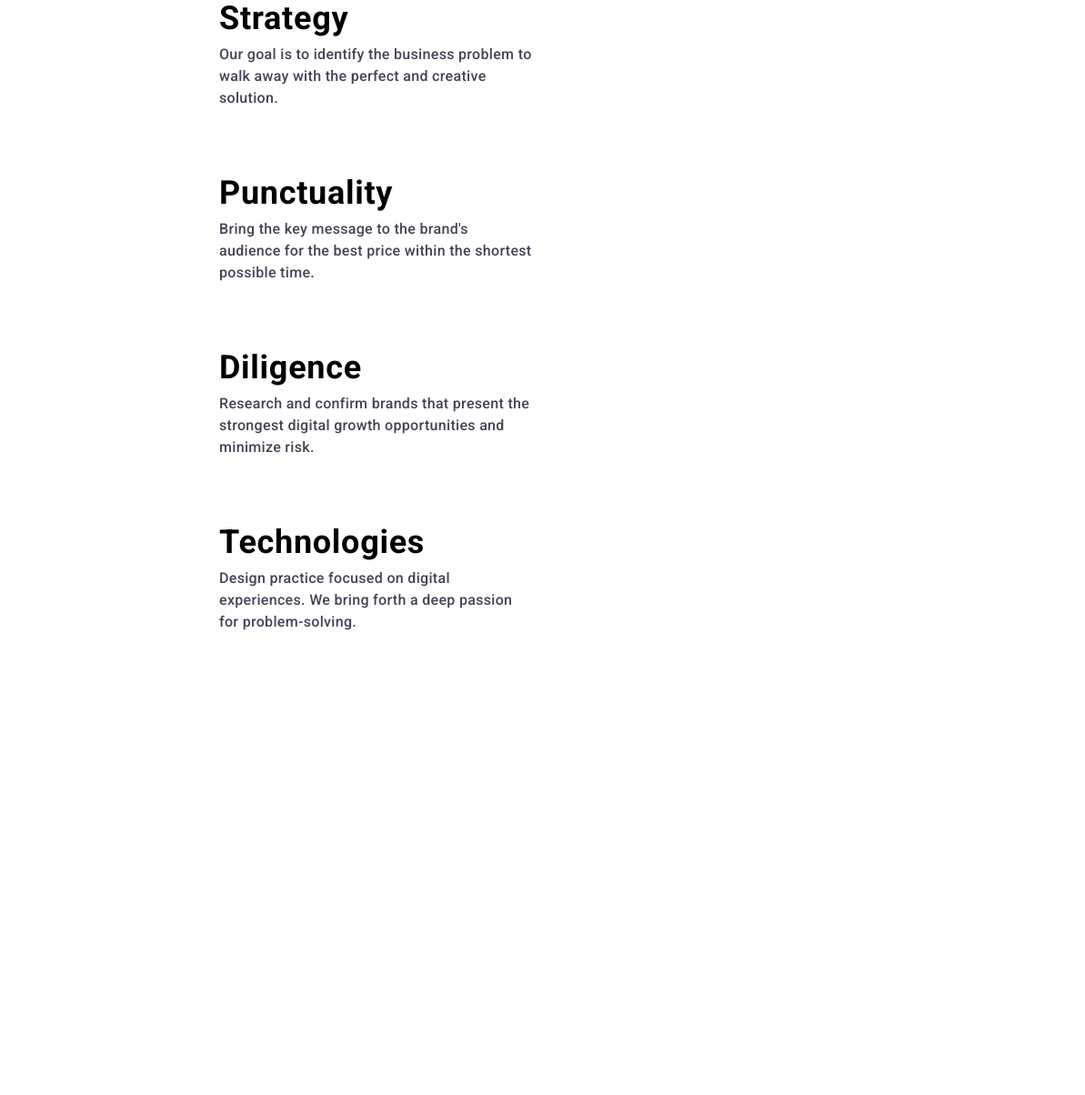
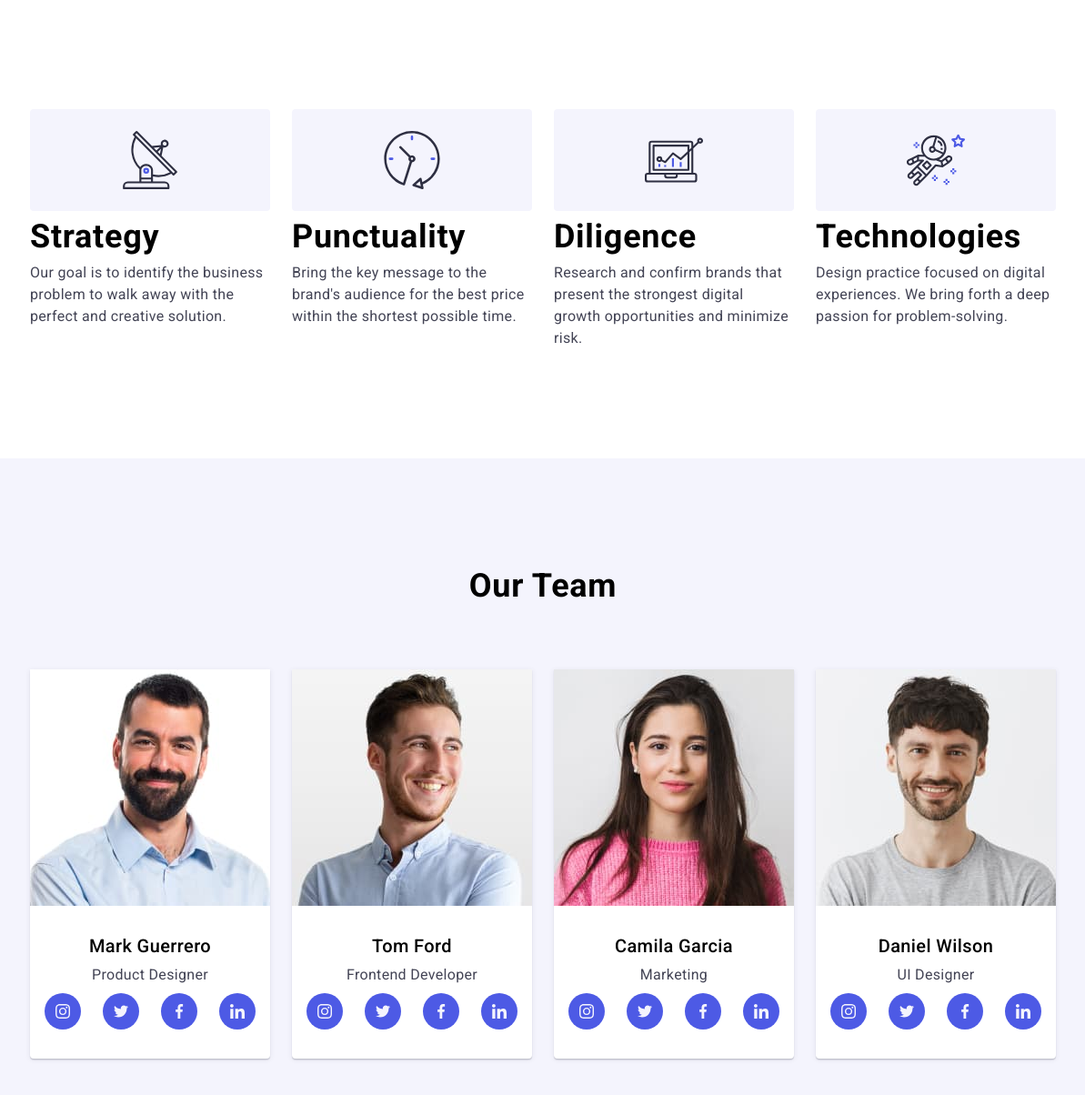
Before and after one commit to AndrewVgsoh/goit-markup-hw-06, a plain HTML site: page index.html in a window 1536 px wide. Shown: the whole page at 91% size, without its empty margins (171-1364 px from the left). Before the commit the page ends 800 px from the top, so only its background shows below. Drawn offline with nearby package versions, Linux system fonts and the light colour scheme.

Commit message:
hw6
features & team

```diff
--- a/css/media.css
+++ b/css/media.css
@@ -5,17 +5,67 @@
     .features .feat-ul {
         max-width: 396px;
     }
+    .features-ul {
+        margin: 96px 16px;
+    }
+    .team-ul {
+        max-width: 264px;
+    }
+    .team-participant {
+        justify-content: center;
+        gap: 72px 0;
+    }
 }
 @media screen and (min-width: 768px) {
     .container {
-        max-width: 744px;
+        width: 100%;
+        max-width: 768px;
+       padding: 0 16px;
+       margin: 0 auto;
     }
     .features .feat-ul {
         max-width: unset;
         width: calc((100% - 24px) / 2);
-        gap: 72px 24px;
+
+    }
+    .features-ul {
+        width: 100%;
+        margin: 96px 0;
     }
     .features-title {
         text-align: left;
     }
+    .team-participant {
+        gap: 64px 24px;
+        max-width: unset;
+    }
+
 }
+@media screen and (min-width: 1440px) {
+    .container {
+        width: 100%;
+        max-width: 1160px;
+       margin: 0 auto;
+    }
+    .features .feat-ul {
+        max-width: unset;
+        width: calc((100% - 72px) / 4);
+
+    }
+    .features-ul {
+        width: 1128px;
+        margin: 120px 0;
+    }
+    .features-title {
+        text-align: left;
+    }
+    .feat-icons {
+        display: flex;
+    }
+    .team-participant {
+        gap: 24px;
+        max-width: unset;
+
+
+    }
+}
--- a/css/styles.css
+++ b/css/styles.css
@@ -231,9 +231,7 @@ main {
 }
 .features-ul {
   display: flex;
-  padding: 0;
-  margin: 0;
-  gap: 72px;
+  gap: 72px 24px;
   flex-wrap: wrap;
 }
 .features .feat-ul {
@@ -245,7 +243,7 @@ gap: 8px;
 
 .features-text {
   color: var(--text);
-  font-weight: 500;
+  font-weight: 400;
   font-size: 16px;
   line-height: 24px;
   letter-spacing: 0.32px;
@@ -302,7 +300,8 @@ gap: 8px;
   margin: auto;
   display: flex;
   padding: 0;
-  gap: 24px;
+
+  flex-wrap: wrap;
 }
 
 .team-div {
@@ -312,10 +311,14 @@ gap: 8px;
   border-bottom-left-radius: 4px;
   border-bottom-right-radius: 4px;
   background-color: var(--white);
-  width: calc((100% - 72px) / 4);
+  /* width: calc((100% - 72px) / 4); */
+  width: 100%;
   box-shadow: 0px 1px 6px rgba(46, 47, 66, 0.08),
   0px 1px 1px rgba(46, 47, 66, 0.16),
   0px 2px 1px rgba(46, 47, 66, 0.08);
+  }
+  .team-ul img {
+    margin: 0 auto;
   }
 .team-name {
   font-weight: 500;
--- a/index.html
+++ b/index.html
@@ -121,7 +121,7 @@
           </ul>
         </div>
       </section> -->
-      <!-- <section class="team section">
+      <section class="team section">
         <div class="container">
           <h2 class="team-title">Our Team</h2>
           <ul class="team-participant">
@@ -371,7 +371,7 @@
             </li>
           </ul>
         </div>
-      </section> -->
+      </section>
       <!-- <section class="customers section">
         <div class="container">
           <h2 class="cust-title">Customers</h2>
```
